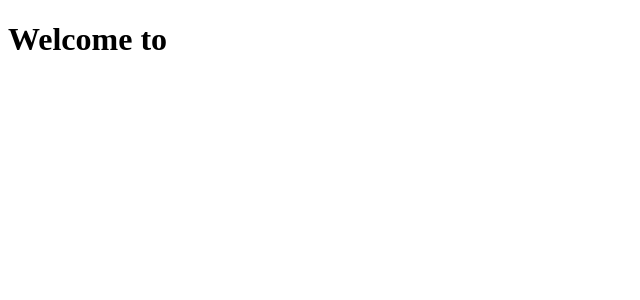
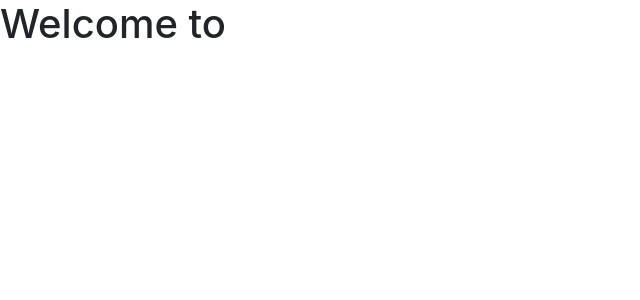
Before and after one commit to brandaoplaster/gameon-web, a Next.js app: page / in a window 1280 px wide. Shown: the top 300 px of the page, without its empty margins (0-640 px from the left). Built offline with nearby package versions, Linux system fonts and the light colour scheme.

Commit message:
chore: install bootstrap and create global style

```diff
--- a/package.json
+++ b/package.json
@@ -8,8 +8,10 @@
     "start": "next start"
   },
   "dependencies": {
+    "bootstrap": "^4.5.3",
     "next": "10.0.3",
     "react": "17.0.1",
+    "react-bootstrap": "^1.4.0",
     "react-dom": "17.0.1"
   },
   "devDependencies": {
--- a/src/pages/_app.tsx
+++ b/src/pages/_app.tsx
@@ -1,5 +1,6 @@
 import React from 'react';
 import { AppProps } from 'next/app';
+import 'bootstrap/dist/css/bootstrap.min.css';
 
 const MyApp: React.FC<AppProps> = ({ Component, pageProps }) => (
   <Component {...pageProps} />
--- /dev/null
+++ b/src/styles/globals.css
@@ -0,0 +1,24 @@
+@import url('https://fonts.googleapis.com/css2?family=Raleway:wght@400&display=swap');
+
+:root {
+  --color-primary: #10163A;
+  --color-secondary: #212744;
+  --color-background: #262C49;
+  --color-gray-light: #7DA1BC;
+  --color-blue-light: #00CFFF;
+  --color-white: #FFFFFF;
+}
+
+html,
+body {
+    padding: 0;
+    margin: 0;
+    font-family: 'Raleway', sans-serif;
+    background: var(--color-background);
+    color: white;
+    overflow-x: hidden;
+}
+
+body, .sticky-footer-wrapper {
+    min-height:100vh;
+}
--- a/styles/globals.css
+++ /dev/null
@@ -1,16 +0,0 @@
-html,
-body {
-  padding: 0;
-  margin: 0;
-  font-family: -apple-system, BlinkMacSystemFont, Segoe UI, Roboto, Oxygen,
-    Ubuntu, Cantarell, Fira Sans, Droid Sans, Helvetica Neue, sans-serif;
-}
-
-a {
-  color: inherit;
-  text-decoration: none;
-}
-
-* {
-  box-sizing: border-box;
-}
```
Also changed, not shown: src/styles/Home.module.css (renamed from styles/Home.module.css), 1 other file (tests, documents, lock files or other folders).
